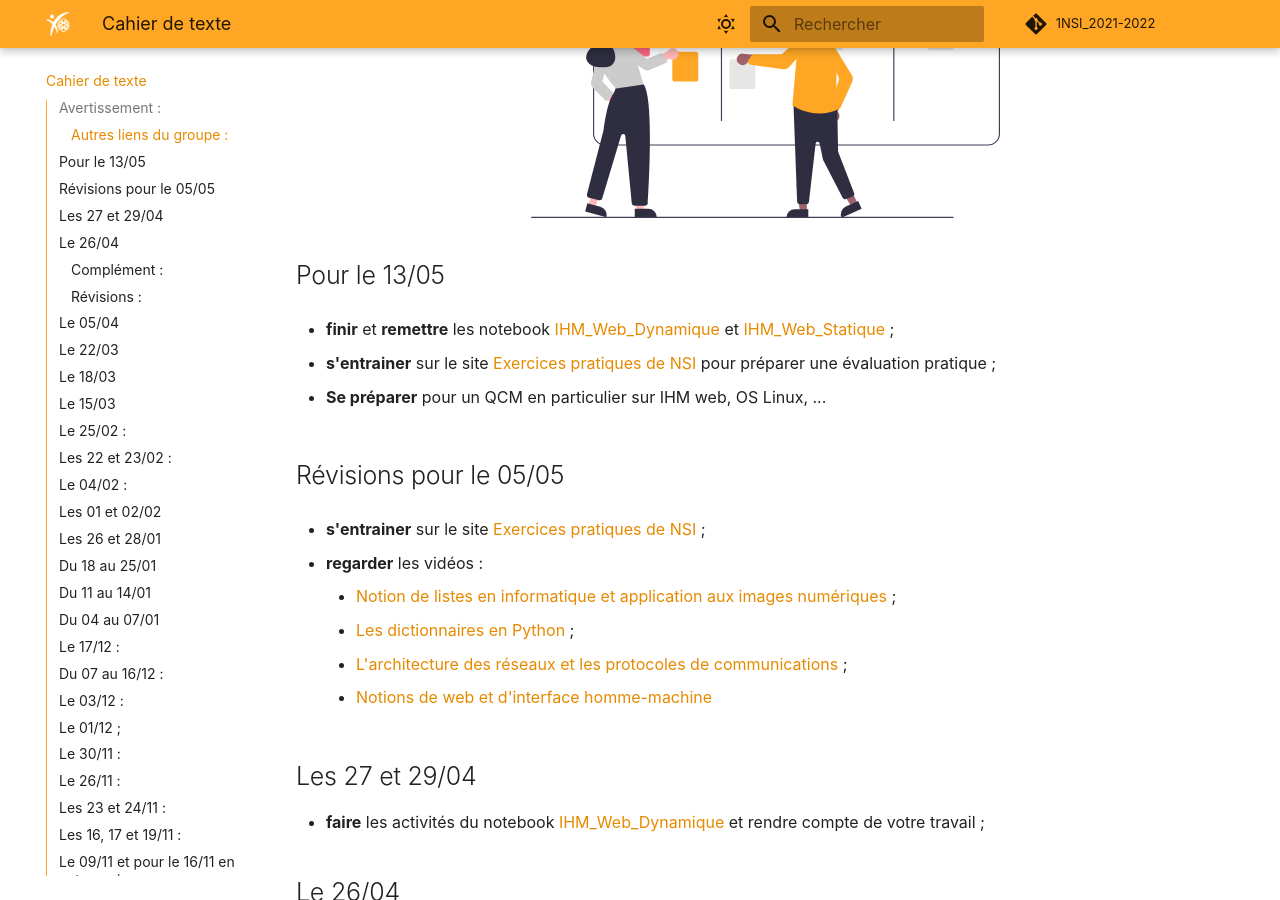
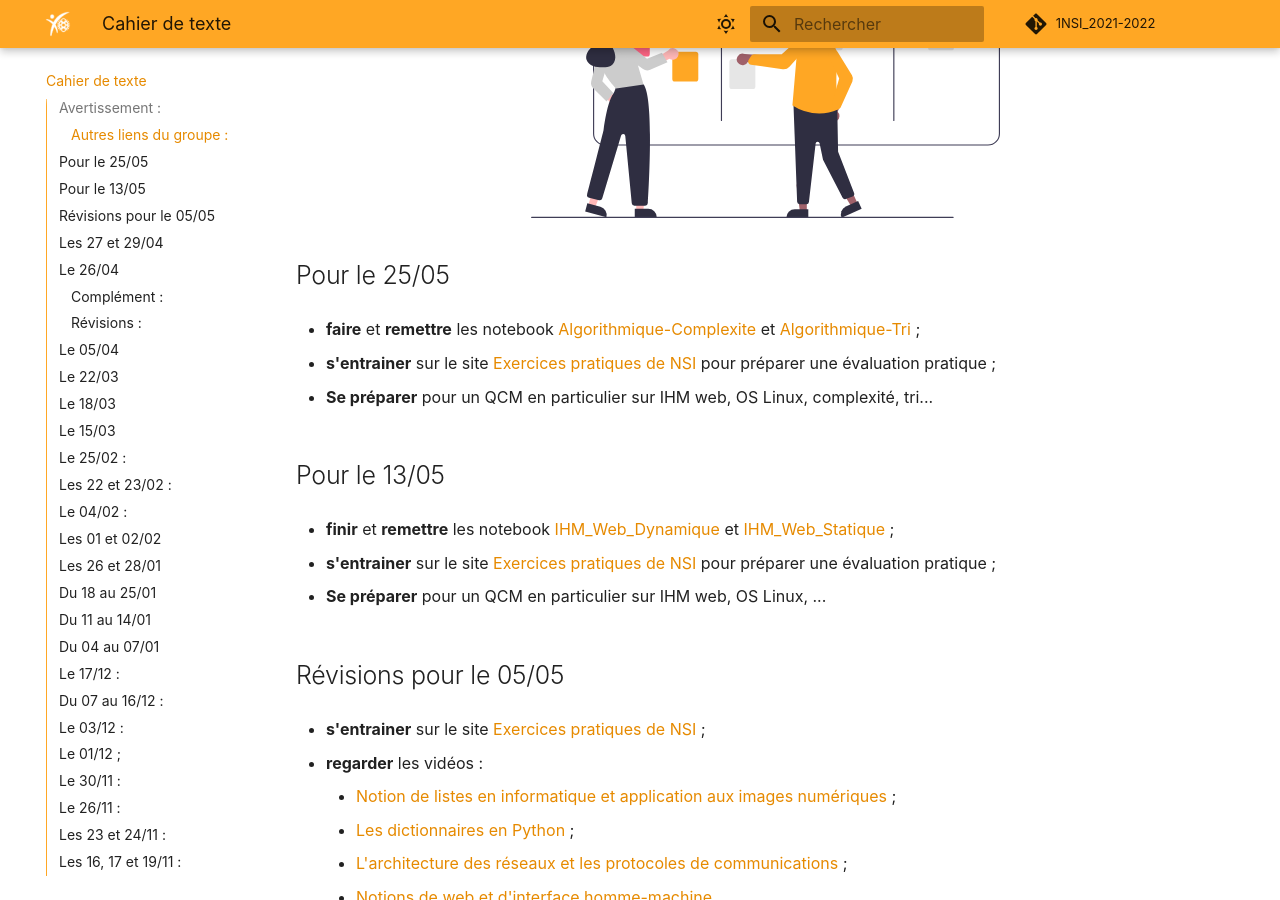
Before and after one commit to ericECmorlaix/1NSI_2021-2022, an MkDocs documentation site: the page built from docs/index.md, in a window 1280 px wide and 900 px high, scrolled down 629 px. Built offline with MkDocs 1.6.1 and Material for MkDocs 9.7.7, drawn with Linux system fonts in a browser that asks for light colours; comment, search, counter and statistics services are not loaded.

Commit message:
MAJ 17/05

```diff
--- a/docs/index.md
+++ b/docs/index.md
@@ -22,6 +22,14 @@
 - Présentation de différentes solutions de développement pour l'apprentissage de la programmation : Notebook avec Basthon ou Carnets, python tutor, Basthon Console, REPL, ...
 
 -->
+## Pour le 25/05
+
+- **faire** et **remettre** les notebook [Algorithmique-Complexite](https://nbviewer.org/github/ericECmorlaix/1NSI_2021-2022/blob/main/docs/Algorithmique-Complexite.ipynb){target="_blank"} et [Algorithmique-Tri](https://nbviewer.org/github/ericECmorlaix/1NSI_2021-2022/blob/main/docs/Algorithmique-Tri.ipynb){target="_blank"} ;
+
+- **s'entrainer** sur le site [Exercices pratiques de NSI](https://e-nsi.gitlab.io/pratique/){target="_blank"} pour préparer une évaluation pratique ;
+
+- **Se préparer** pour un QCM en particulier sur IHM web, OS Linux, complexité, tri...
+
 ## Pour le 13/05
 
 - **finir** et **remettre** les notebook [IHM_Web_Dynamique](https://nbviewer.org/github/ericECmorlaix/1NSI_2021-2022/blob/main/docs/IHM_Web_Dynamique.ipynb){target="_blank"} et [IHM_Web_Statique](https://nbviewer.org/github/ericECmorlaix/1NSI_2021-2022/blob/main/docs/IHM_Web_Statique.ipynb){target="_blank"} ;
```
Also changed, not shown: docs/Algorithmique-Complexite.ipynb (added), docs/Algorithmique-Tri.ipynb (added).
